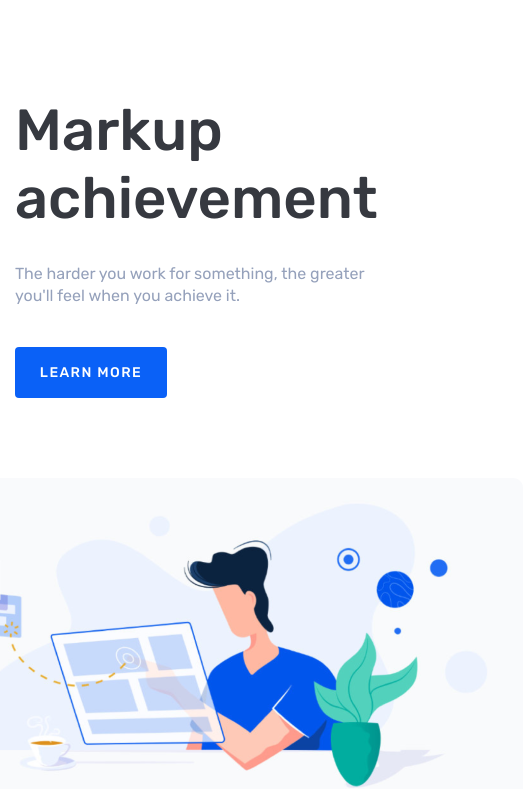
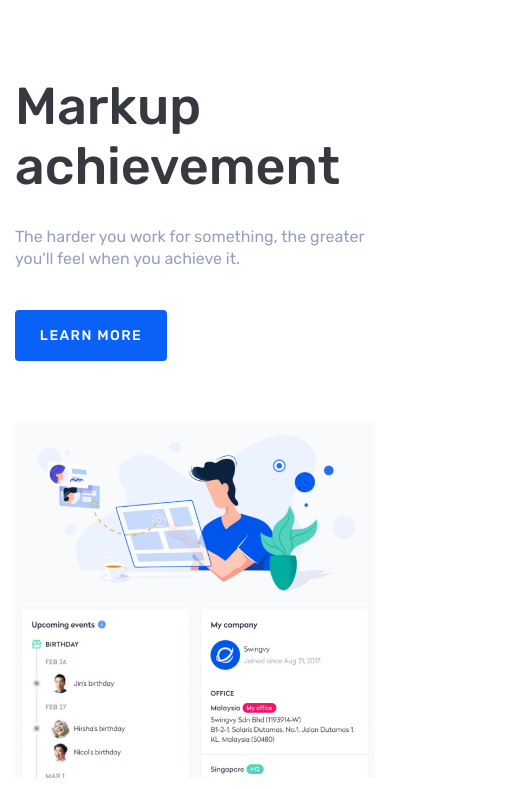
Before and after one commit to KaninGleb/1-Markup-achievement, a plain HTML site: page index.html in a window 390 px wide. Shown: the part 83-872 px from the top of the page, 523 px wide, since content can reach past the window. Drawn offline with Linux system fonts and the light colour scheme.

Commit message:
1 mobile section adapted

```diff
--- a/styles.css
+++ b/styles.css
@@ -448,7 +448,23 @@ small {
     .menu {
         display: none;
     }
+
     .menu-icon {
         display: block;
     }
+
+    .main-info {
+    margin: 60px 0;
+    }
+
+    .main-title {
+        font-size: 52px;
+        line-height: 60px;
+    }
+
+    .main-img {
+        align-self: flex-end;
+        max-width: 656px;
+        width: 100%;
+    }
 }
```
